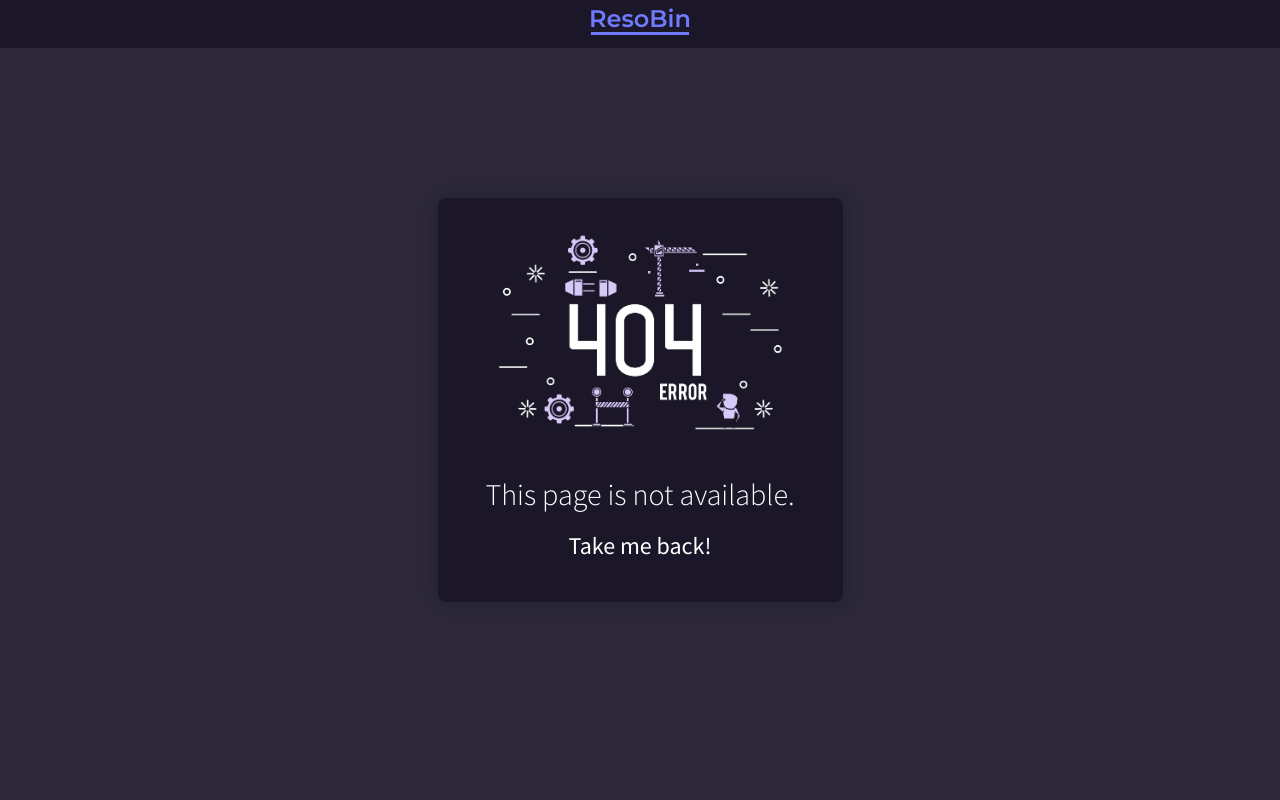
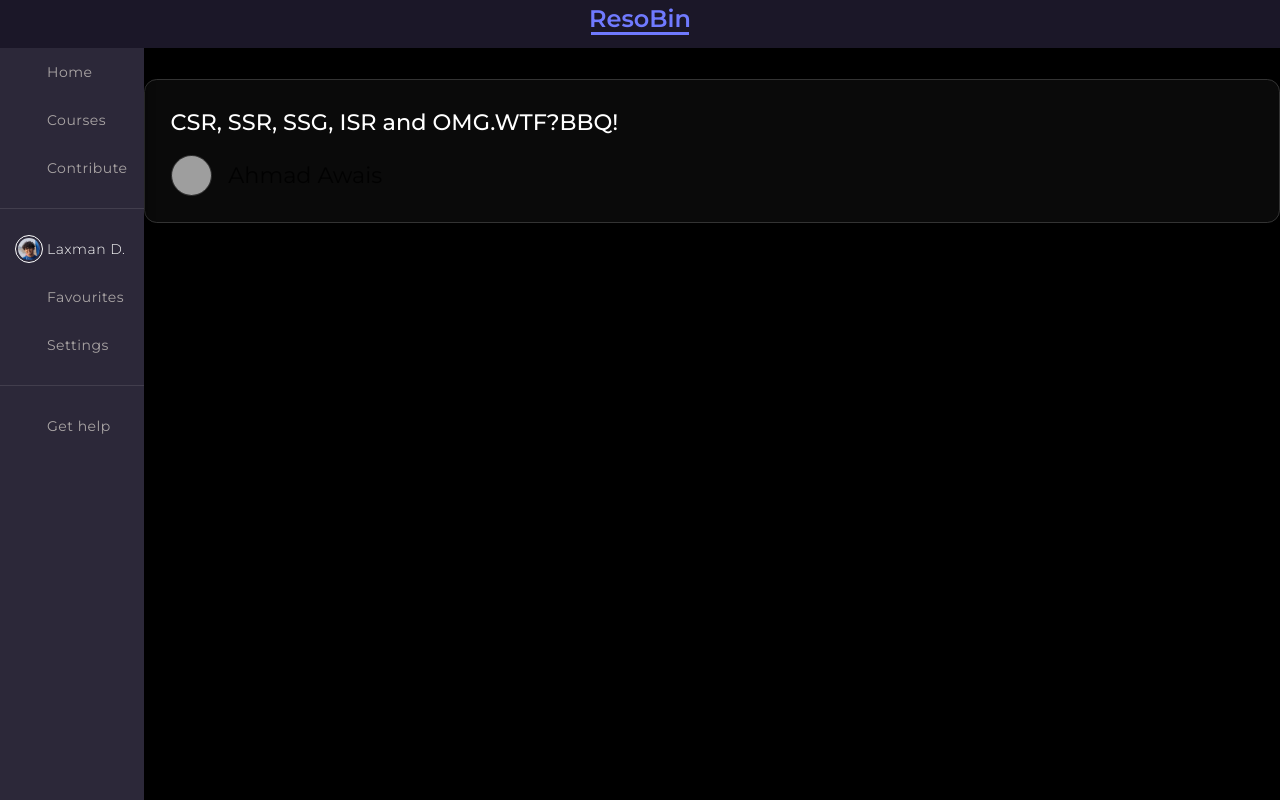
Before and after one commit to DevCom-IITB/ResoBin, a React (Create React App) app: page /timetable/1 in a window 1280 px wide. Before the commit this address led to /404. Built offline with nearby package versions, Linux system fonts and the light colour scheme; grey boxes are pictures that could not be loaded; some icons are missing.

Commit message:
📦 NEW: Create timetable page

```diff
--- a/src/components/TimeTable/TimeTableLectureItem.jsx
+++ b/src/components/TimeTable/TimeTableLectureItem.jsx
@@ -1,6 +1,6 @@
 import styled from 'styled-components/macro'
 
-const LectureItem = ({ title, subtitle, img }) => {
+const TimeTableLectureItem = ({ title, subtitle, img }) => {
   return (
     <Container>
       <h4>{title}</h4>
@@ -14,12 +14,12 @@ const LectureItem = ({ title, subtitle, img }) => {
   )
 }
 
-export default LectureItem
+export default TimeTableLectureItem
 
 const Container = styled.div`
   padding: 1.6rem;
   margin-bottom: 2rem;
-  border: 1px solid var(--border);
+  border: 1px solid hsl(0, 0%, 20%);
   border-radius: 0.8rem;
   font-size: 1.4rem;
   background: hsl(0, 0%, 4%);
@@ -44,7 +44,7 @@ const AuthorWrapper = styled.div`
     display: inline-block;
     overflow: hidden;
     margin-right: 1rem;
-    border: 1px solid var(--border);
+    border: 1px solid hsl(0, 0%, 20%);
     border-radius: 50%;
     block-size: 2.6rem;
     inline-size: 2.6rem;
--- a/src/components/TimeTable/index.jsx
+++ b/src/components/TimeTable/index.jsx
@@ -0,0 +1,2 @@
+export { default as TimeTableLectureItem } from './TimeTableLectureItem'
+export { default as TimeTableDays } from './TimeTableDays'
--- /dev/null
+++ b/src/pages/TimeTable.jsx
@@ -0,0 +1,42 @@
+import { Helmet } from 'react-helmet-async'
+import styled from 'styled-components/macro'
+
+import { TimeTableLectureItem } from 'components/TimeTable'
+import { device } from 'styles/responsive'
+
+const CoursePage = ({ match }) => {
+  return (
+    <Container>
+      <Helmet>
+        <title>TimeTable - ResoBin</title>
+        <meta
+          property="description"
+          content="IIT B time table for selected courses"
+        />
+      </Helmet>
+      <h1>Time Table</h1>
+      <TimeTableLectureItem
+        title="CSR, SSR, SSG, ISR and OMG.WTF?BBQ!"
+        img="https://randomuser.me/api/portraits/lego/6.jpg"
+        subtitle="Ahmad Awais"
+      />
+    </Container>
+  )
+}
+
+export default CoursePage
+
+const Container = styled.div`
+  display: flex;
+  flex-direction: column;
+  min-height: calc(100vh - ${({ theme }) => theme.headerHeight});
+  background: black;
+  @media ${device.min.md} {
+    margin-left: ${({ theme }) => theme.asideWidthLeft};
+  }
+
+  @media ${device.min.xl} {
+    padding-right: ${({ theme }) => theme.asideWidthRight};
+    transition: padding-right 200ms ease-in;
+  }
+`
--- a/src/routes.jsx
+++ b/src/routes.jsx
@@ -15,6 +15,7 @@ const Contribute = lazy(() => import('pages/Contribute'))
 const Contact = lazy(() => import('pages/Contact'))
 const Favourites = lazy(() => import('pages/Favourites'))
 const Settings = lazy(() => import('pages/Settings'))
+const TimeTable = lazy(() => import('pages/TimeTable'))
 
 // authentication necessary for all routes
 export const DashboardRoutes = () => {
@@ -33,6 +34,7 @@ export const DashboardRoutes = () => {
       <Route exact path="/favourites" component={Favourites} />
       <Route exact path="/settings" component={Settings} />
       <Route exact path="/contact" component={Contact} />
+      <Route exact path="/timetable/:sem?" component={TimeTable} />
 
       {/* 404 page */}
       <Redirect to="/404" />
```
